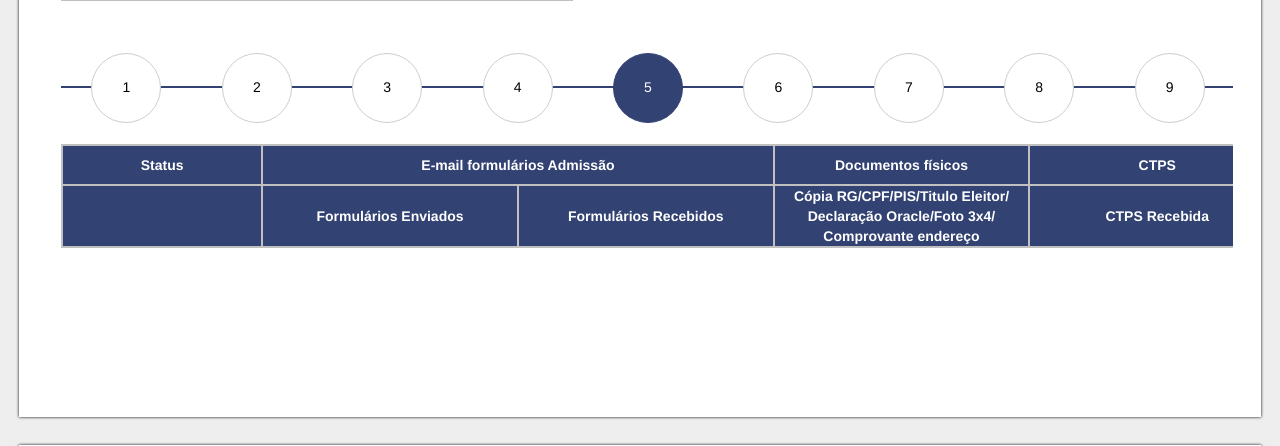
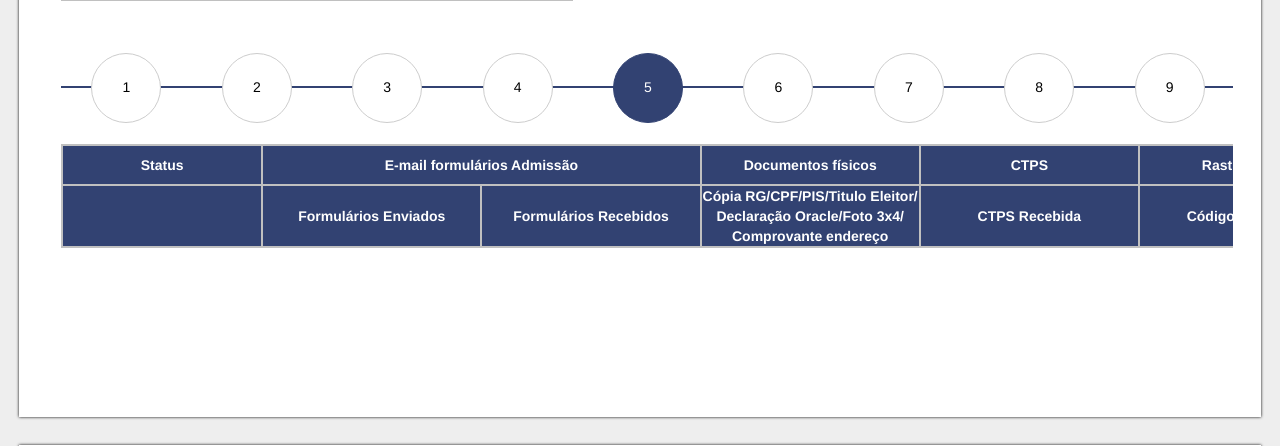
Before and after one commit to edalastra/RHCompasso, a PHP site: page /RHCompasso/documentacao.php in a window 1280 px wide. Shown: the part 238-684 px from the top of the page. Run offline with PHP 8.4, Linux system fonts and the light colour scheme; the visitor is signed in with stand-in values (Sample User, id 1); data comes from the database, SQL or seed files in the repository; data that the repository does not hold is empty.

Commit message:
criado campo para rastreamento

```diff
--- a/TabelasExcel/exportPagina5.php
+++ b/TabelasExcel/exportPagina5.php
@@ -6,7 +6,7 @@ if(isset($_POST["export"]))
 {
  $query = "SELECT ID_USUARIO, FORMULARIOS_ENVIADOS,
             FORMULARIOS_RECEBIDOS, DOCUMENTOS_FISICOS,
-            CTPS_RECEBIDA,
+            CTPS_RECEBIDA, COD_RASTREIO,
             STATUS, PROJETO, NOME
             from documentacao as p
             LEFT JOIN admissao_dominio as a
@@ -24,6 +24,7 @@ $result = mysqli_query($connect, $query);
                 <th colspan="2">E-mail  formulários admissão</th>
                 <th>Documentos Físicos</th>
                 <th>CTPS</th>
+                <th>Rastreamento</th>
                 <th></th>
             </tr>
             <tr>
@@ -33,6 +34,7 @@ $result = mysqli_query($connect, $query);
                 <th width= "150px">Formulários Recebidos</th>
                 <th width= "150px">Cópia RG/CPF/PIS/Titulo  Eleitor/Declaração Oracle/Foto 3x4/Comprovante endereço</th>
                 <th width= "150px">CTPS Recebida</th>
+                <th>Código de rastreio</th>
                 <th width= "150px">Projeto</th>
             </tr>
 
@@ -47,6 +49,7 @@ $result = mysqli_query($connect, $query);
             <td>'.$row["FORMULARIOS_RECEBIDOS"].'</td>
             <td>'.$row['DOCUMENTOS_FISICOS'].'</td>
             <td>'.$row["CTPS_RECEBIDA"].'</td>
+            <td>'.$row["COD_RASTREIO"].'</td>
             <td>'.$row["PROJETO"].'</td>
             </tr>
             ';
--- a/alteraTelas/altera-documentacao.php
+++ b/alteraTelas/altera-documentacao.php
@@ -10,9 +10,10 @@ $FORMULARIOS_ENVIADOS = $_POST['FORMULARIOS_ENVIADOS'];
 $FORMULARIOS_RECEBIDOS = $_POST['FORMULARIOS_RECEBIDOS'];
 $DOCUMENTOS_FISICOS = $_POST['DOCUMENTOS_FISICOS'];
 $CTPS_RECEBIDA = $_POST['CTPS_RECEBIDA'];
+$COD_RASTREIO = $_POST['COD_RASTREIO'];
 
 
-if(Documentacao($conn, $ID_USUARIO, $FORMULARIOS_ENVIADOS, $FORMULARIOS_RECEBIDOS, $DOCUMENTOS_FISICOS, $CTPS_RECEBIDA)) { ?>
+if(Documentacao($conn, $ID_USUARIO, $FORMULARIOS_ENVIADOS, $FORMULARIOS_RECEBIDOS, $DOCUMENTOS_FISICOS, $CTPS_RECEBIDA, $COD_RASTREIO)) { ?>
     <?php
 
     //if($STATUS == 'EM ANDAMENTO' && $ENQUADRAMENTO != NULL){
--- a/tabelas.sql
+++ b/tabelas.sql
@@ -129,6 +129,7 @@ CREATE TABLE if not exists `documentacao` (
   `FORMULARIOS_RECEBIDOS` date DEFAULT NULL,
   `DOCUMENTOS_FISICOS` date DEFAULT NULL,
   `CTPS_RECEBIDA` date DEFAULT NULL,
+  `COD_RASTREIO` varchar(40) DEFAULT NULL,
   PRIMARY KEY (`DOCUMENTACAO_ID`),
   CONSTRAINT `fk_DOCUMENTACAO_ID_USUARIO`
     FOREIGN KEY (`ID_USUARIO`)
--- a/telas/documentacao.php
+++ b/telas/documentacao.php
@@ -14,17 +14,17 @@ $conn1 = mysqli_num_rows($resultado1);
 
 
 //$count =  mysqli_num_rows($conn,"SELECT COUNT(*) FROM propostas_contratacoes WHERE ID_USUARIO = '$id'");
-$resultado = mysqli_query($conn, "SELECT `DOCUMENTACAO_ID`, `ID_USUARIO`,DATE_FORMAT(FORMULARIOS_ENVIADOS,'%d/%m/%Y') as FORMULARIOS_ENVIADOS, DATE_FORMAT(FORMULARIOS_RECEBIDOS,'%d/%m/%Y') as FORMULARIOS_RECEBIDOS , DATE_FORMAT(DOCUMENTOS_FISICOS,'%d/%m/%Y') as DOCUMENTOS_FISICOS, DATE_FORMAT(CTPS_RECEBIDA,'%d/%m/%Y') as CTPS_RECEBIDA
+$resultado = mysqli_query($conn, "SELECT `DOCUMENTACAO_ID`, `ID_USUARIO`, `COD_RASTREIO`, DATE_FORMAT(FORMULARIOS_ENVIADOS,'%d/%m/%Y') as FORMULARIOS_ENVIADOS, DATE_FORMAT(FORMULARIOS_RECEBIDOS,'%d/%m/%Y') as FORMULARIOS_RECEBIDOS , DATE_FORMAT(DOCUMENTOS_FISICOS,'%d/%m/%Y') as DOCUMENTOS_FISICOS, DATE_FORMAT(CTPS_RECEBIDA,'%d/%m/%Y') as CTPS_RECEBIDA
                                   FROM `documentacao` as d LEFT JOIN admissao_dominio as a on d.ID_USUARIO = a.USUARIO_ID where ID_USUARIO = '$id'");
 $count = mysqli_num_rows($resultado);
 
 if($count == 1){
-    $resultado = mysqli_query($conn, "SELECT `DOCUMENTACAO_ID`, `ID_USUARIO`,DATE_FORMAT(FORMULARIOS_ENVIADOS,'%d/%m/%Y') as FORMULARIOS_ENVIADOS, DATE_FORMAT(FORMULARIOS_RECEBIDOS,'%d/%m/%Y') as FORMULARIOS_RECEBIDOS , DATE_FORMAT(DOCUMENTOS_FISICOS,'%d/%m/%Y') as DOCUMENTOS_FISICOS, DATE_FORMAT(CTPS_RECEBIDA,'%d/%m/%Y') as CTPS_RECEBIDA
+    $resultado = mysqli_query($conn, "SELECT `DOCUMENTACAO_ID`, `ID_USUARIO`, `COD_RASTREIO`, DATE_FORMAT(FORMULARIOS_ENVIADOS,'%d/%m/%Y') as FORMULARIOS_ENVIADOS, DATE_FORMAT(FORMULARIOS_RECEBIDOS,'%d/%m/%Y') as FORMULARIOS_RECEBIDOS , DATE_FORMAT(DOCUMENTOS_FISICOS,'%d/%m/%Y') as DOCUMENTOS_FISICOS, DATE_FORMAT(CTPS_RECEBIDA,'%d/%m/%Y') as CTPS_RECEBIDA
                                       FROM `documentacao` as d LEFT JOIN admissao_dominio as a on d.ID_USUARIO = a.USUARIO_ID where ID_USUARIO = '$id'");
 }else{
-    mysqli_query($conn,"INSERT INTO `documentacao`(`DOCUMENTACAO_ID`, `ID_USUARIO`, `FORMULARIOS_ENVIADOS`, `FORMULARIOS_RECEBIDOS`, `DOCUMENTOS_FISICOS`, `CTPS_RECEBIDA`) VALUES (NULL,$id,NULL,NULL,NULL,NULL)");
+    mysqli_query($conn,"INSERT INTO `documentacao`(`DOCUMENTACAO_ID`, `ID_USUARIO`, `COD_RASTREIO`, `FORMULARIOS_ENVIADOS`, `FORMULARIOS_RECEBIDOS`, `DOCUMENTOS_FISICOS`, `CTPS_RECEBIDA`) VALUES (NULL,$id,NULL,NULL,NULL,NULL)");
 
-    $resultado = mysqli_query($conn, "SELECT `DOCUMENTACAO_ID`, `ID_USUARIO`,DATE_FORMAT(FORMULARIOS_ENVIADOS,'%d/%m/%Y') as FORMULARIOS_ENVIADOS, DATE_FORMAT(FORMULARIOS_RECEBIDOS,'%d/%m/%Y') as FORMULARIOS_RECEBIDOS , DATE_FORMAT(DOCUMENTOS_FISICOS,'%d/%m/%Y') as DOCUMENTOS_FISICOS, DATE_FORMAT(CTPS_RECEBIDA,'%d/%m/%Y') as CTPS_RECEBIDA
+    $resultado = mysqli_query($conn, "SELECT `DOCUMENTACAO_ID`, `ID_USUARIO`, `COD_RASTREIO`, DATE_FORMAT(FORMULARIOS_ENVIADOS,'%d/%m/%Y') as FORMULARIOS_ENVIADOS, DATE_FORMAT(FORMULARIOS_RECEBIDOS,'%d/%m/%Y') as FORMULARIOS_RECEBIDOS , DATE_FORMAT(DOCUMENTOS_FISICOS,'%d/%m/%Y') as DOCUMENTOS_FISICOS, DATE_FORMAT(CTPS_RECEBIDA,'%d/%m/%Y') as CTPS_RECEBIDA
                                       FROM `documentacao` as d LEFT JOIN admissao_dominio as a on d.ID_USUARIO = a.USUARIO_ID where ID_USUARIO = '$id'");
 }
 
@@ -34,6 +34,7 @@ $formEnv = buscadocs($conn, $id);
 $formRec = buscadocs($conn, $id);
 $docfis = buscadocs($conn, $id);
 $ctps = buscadocs($conn, $id);
+$codRast = buscadocs($conn, $id);
 $formRec = buscadocs($conn, $id);
 $inclui = buscaadmissao($conn, $id);
 $anexar = buscaexame($conn, $id);
@@ -161,6 +162,7 @@ $translado = buscasuporte($conn, $id);
                         <th colspan="2">E-mail formulários Admissão</th>
                         <th>Documentos físicos</th>
                         <th>CTPS</th>
+                        <th>Rastreamento</th>
                         <th></th>
                         <th></th>
                     </tr>
@@ -170,6 +172,7 @@ $translado = buscasuporte($conn, $id);
                         <th>Formulários Recebidos</th>
                         <th>Cópia RG/CPF/PIS/Titulo Eleitor/<br/>Declaração Oracle/Foto 3x4/<br/>Comprovante endereço</th>
                         <th>CTPS Recebida</th>
+                        <th>Código de rastreio</th>
                         <th></th>
                         <th></th>
                     </tr>
@@ -178,11 +181,13 @@ $translado = buscasuporte($conn, $id);
                 <?php while ($rows_dados = mysqli_fetch_assoc($resultado)) {  ?>
                     <tr>
                         <td><?=$status['STATUS']?></td>
+
                         <td id="data"><?php echo $rows_dados['FORMULARIOS_ENVIADOS']; ?></td>
                         <td id="data2"><?php echo $rows_dados['FORMULARIOS_RECEBIDOS']; ?></td>
                         <td id="data3"><?php echo $rows_dados['DOCUMENTOS_FISICOS']; ?></td>
                         <td id="data4"><?php echo $rows_dados['CTPS_RECEBIDA']; ?></td>
-                        <td><a title="Plataforma Admissão Domínio Dados + Fichas de Cadastro" id="proximo" class="  btn btn-default" href="admissao.php"> Próximo </td>
+                        <td><a href="https://www.linkcorreios.com.br/<?= $rows_dados['COD_RASTREIO']?>" target="_blank"> <?php echo $rows_dados['COD_RASTREIO']; ?></a></td>
+                        <td><a title="Plataforma Admissão Domínio Dados + Fichas de Cadastro" id="proximo" class="btn btn-default" href="admissao.php"> Próximo </td>
                         <td><button title="Editar" type="button" class="bto-update btn btn-default curInputs">Editar</button></span></button></td>
                     </tr>
                     <?php } ?>
@@ -194,6 +199,7 @@ $translado = buscasuporte($conn, $id);
                             <td><input type="date" id="campo2" class='intable' name ="FORMULARIOS_RECEBIDOS"  value="<?=$formRec['FORMULARIOS_RECEBIDOS']?>"></td>
                             <td><input type="date" id="campo3" class='intable' name="DOCUMENTOS_FISICOS"  value="<?=$docfis['DOCUMENTOS_FISICOS']?>"></td>
                             <td><input type="date" id="campo4" class='intable' name="CTPS_RECEBIDA"  value="<?=$ctps['CTPS_RECEBIDA']?>"></td>
+                            <td><input type="text" class='intable' name="COD_RASTREIO" required value="<?=$codRast['COD_RASTREIO']?>"></td>
                             <td></td>
                             <td><button title="Salvar" type="submit" class="botao-salvar btao btn btn-default">Salvar</td>
                         </form>
--- a/update.php
+++ b/update.php
@@ -132,8 +132,8 @@
 		return mysqli_fetch_assoc($docs);
 	}
 
-	function Documentacao($conn, $ID_USUARIO, $FORMULARIOS_ENVIADOS, $FORMULARIOS_RECEBIDOS, $DOCUMENTOS_FISICOS, $CTPS_RECEBIDA){
-		$query = "UPDATE documentacao set FORMULARIOS_ENVIADOS = '{$FORMULARIOS_ENVIADOS}', FORMULARIOS_RECEBIDOS = '{$FORMULARIOS_RECEBIDOS}', DOCUMENTOS_FISICOS = '{$DOCUMENTOS_FISICOS}', CTPS_RECEBIDA = '{$CTPS_RECEBIDA}' where ID_USUARIO = '{$ID_USUARIO}'";
+	function Documentacao($conn, $ID_USUARIO, $FORMULARIOS_ENVIADOS, $FORMULARIOS_RECEBIDOS, $DOCUMENTOS_FISICOS, $CTPS_RECEBIDA, $COD_RASTREIO){
+		$query = "UPDATE documentacao set FORMULARIOS_ENVIADOS = '{$FORMULARIOS_ENVIADOS}', FORMULARIOS_RECEBIDOS = '{$FORMULARIOS_RECEBIDOS}', DOCUMENTOS_FISICOS = '{$DOCUMENTOS_FISICOS}', CTPS_RECEBIDA = '{$CTPS_RECEBIDA}', COD_RASTREIO = '{$COD_RASTREIO}' where ID_USUARIO = '{$ID_USUARIO}'";
 		return mysqli_query($conn, $query);
 	}
 
```
